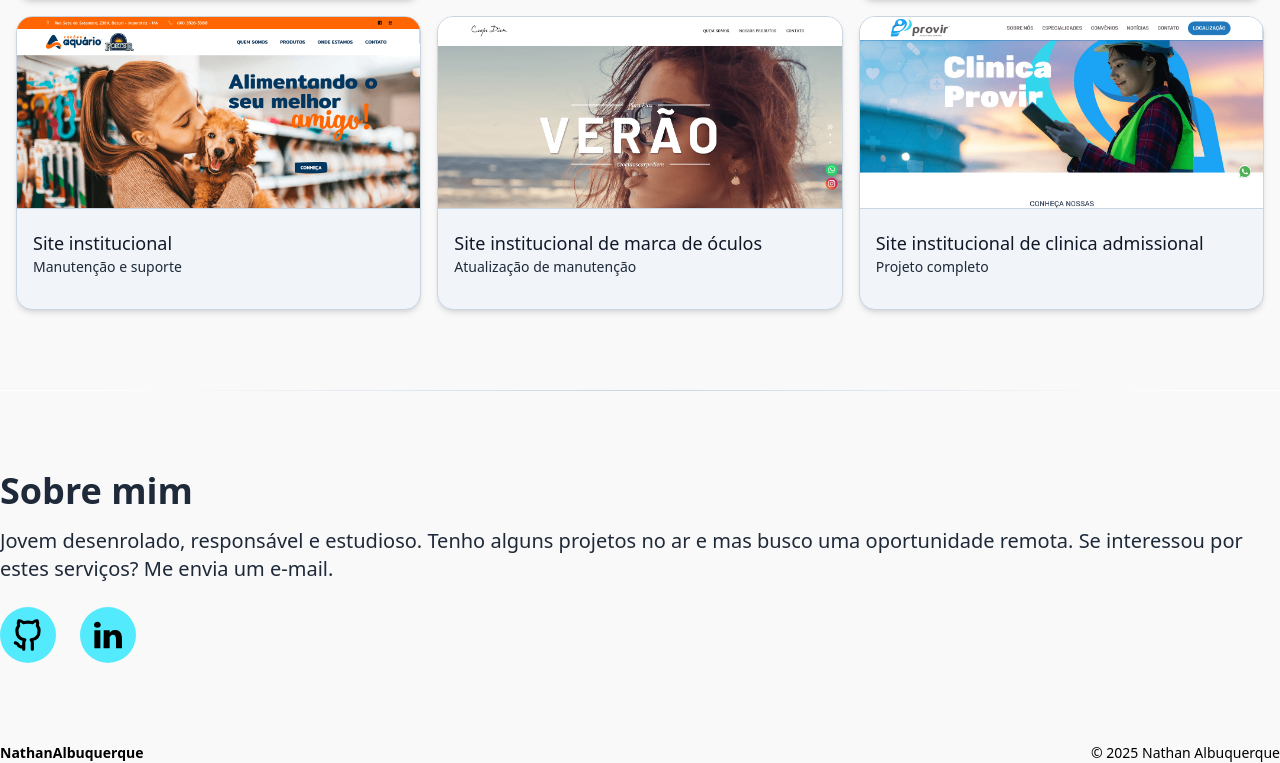
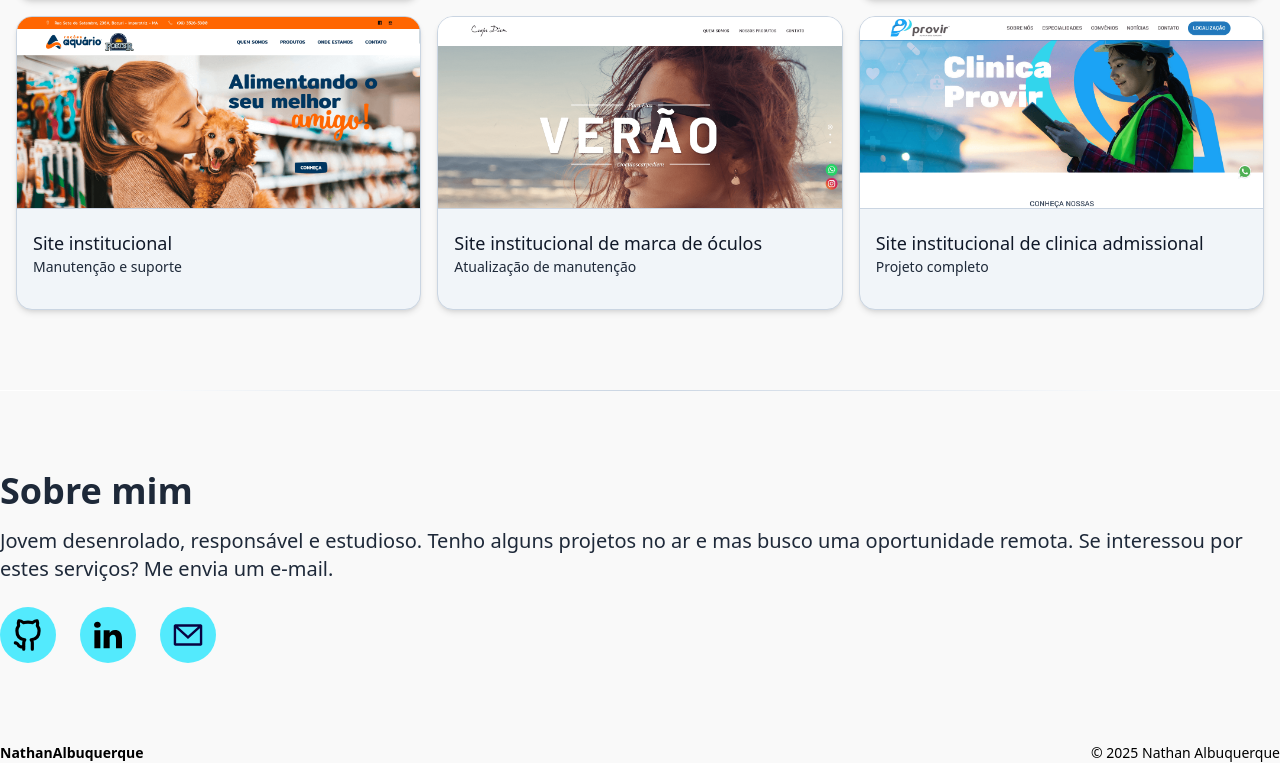
Before and after one commit to NathanAlbuquerque/portfolio, a Vue app: page / in a window 1280 px wide. Shown: the part 1009-1772 px from the top of the page. Built offline with nearby package versions, Linux system fonts and the light colour scheme.

Commit message:
feat: added new media icon link

```diff
--- a/src/App.vue
+++ b/src/App.vue
@@ -96,6 +96,7 @@ const projetosProfisionais = [
       <div class="flex space-x-6 mt-6">
         <a href="https://github.com/NathanAlbuquerque" target="_blank" rel="noopener noreferrer" class="w-14 h-14 grid place-content-center rounded-full bg-cyan-300 hover:scale-105 transition"><img src="@/assets/imagens/github.svg" width="38" height="38" alt=""></a>
         <a href="https://www.linkedin.com/in/nathan-albuquerque/" target="_blank" rel="noopener noreferrer" class="w-14 h-14 grid place-content-center rounded-full bg-cyan-300 hover:scale-105 transition"><img src="@/assets/imagens/linkedin.svg" width="28" height="28" alt=""></a>
+        <a href="mailto:nathan.nra@outlook.com" target="_blank" rel="noopener noreferrer" class="w-14 h-14 grid place-content-center rounded-full bg-cyan-300 hover:scale-105 transition"><img src="@/assets/imagens/email.svg" width="38" height="38" alt=""></a>
       </div>
     </div>
 
```
Also changed, not shown: src/assets/imagens/email.svg (added).
